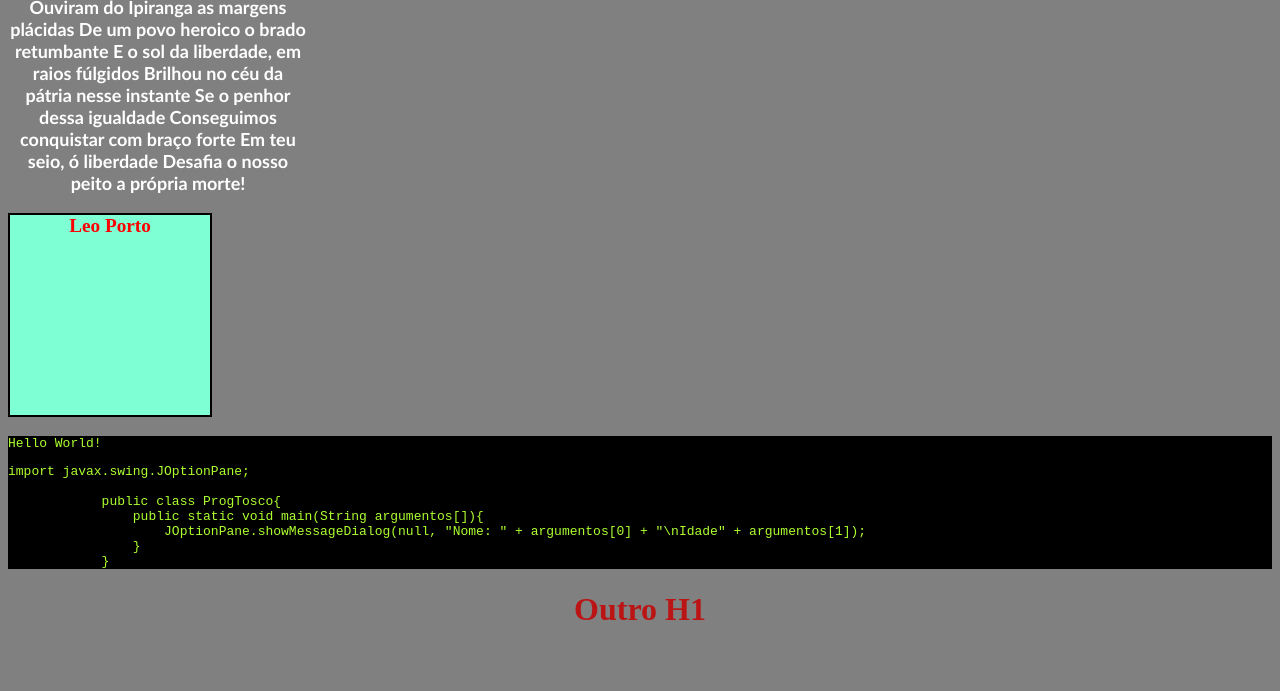
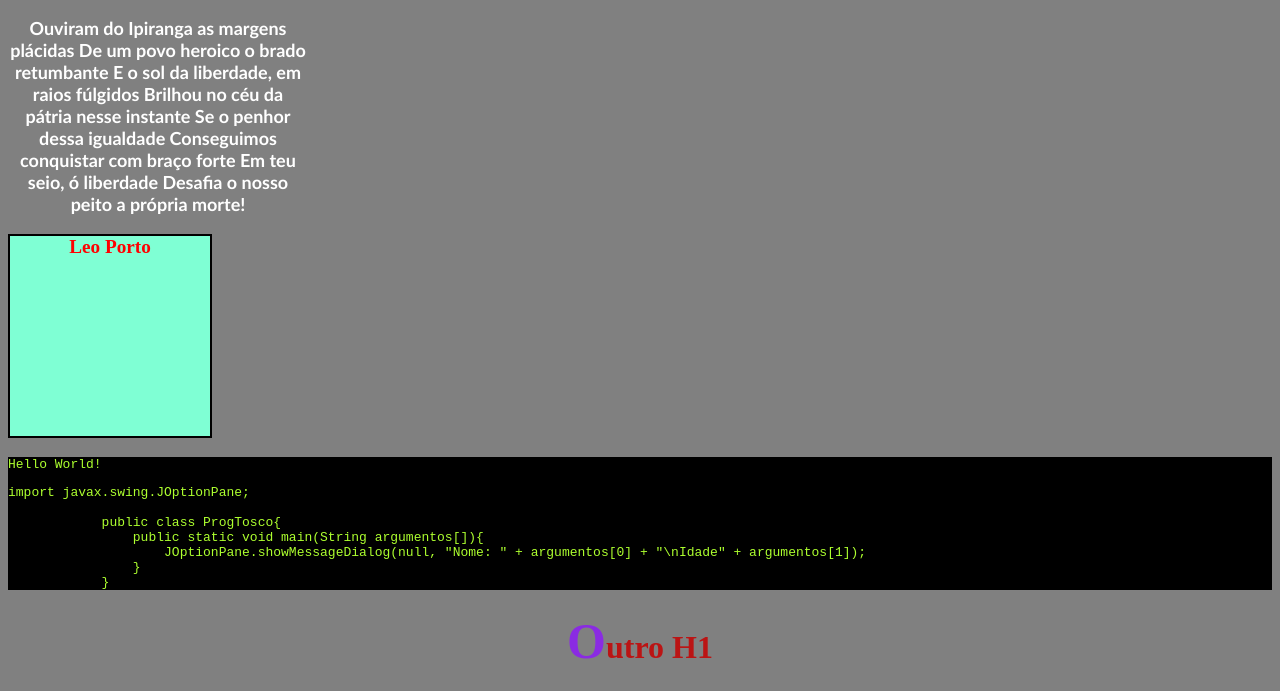
Before and after one commit to leoportogtr86/css, a plain HTML site: page index.html in a window 1280 px wide. Shown: the part 132-823 px from the top of the page. Before the commit the page ends 800 px from the top, so only its background shows below. Drawn offline with Linux system fonts and the light colour scheme.

Commit message:
anatomia css

```diff
--- a/css/style.css
+++ b/css/style.css
@@ -61,4 +61,10 @@ h3 {
 
 h1:hover {
     color: blue;
+    transform: rotate(90deg);
 }
+
+h1::first-letter {
+    color: blueviolet;
+    font-size: 50px;
+}
```
